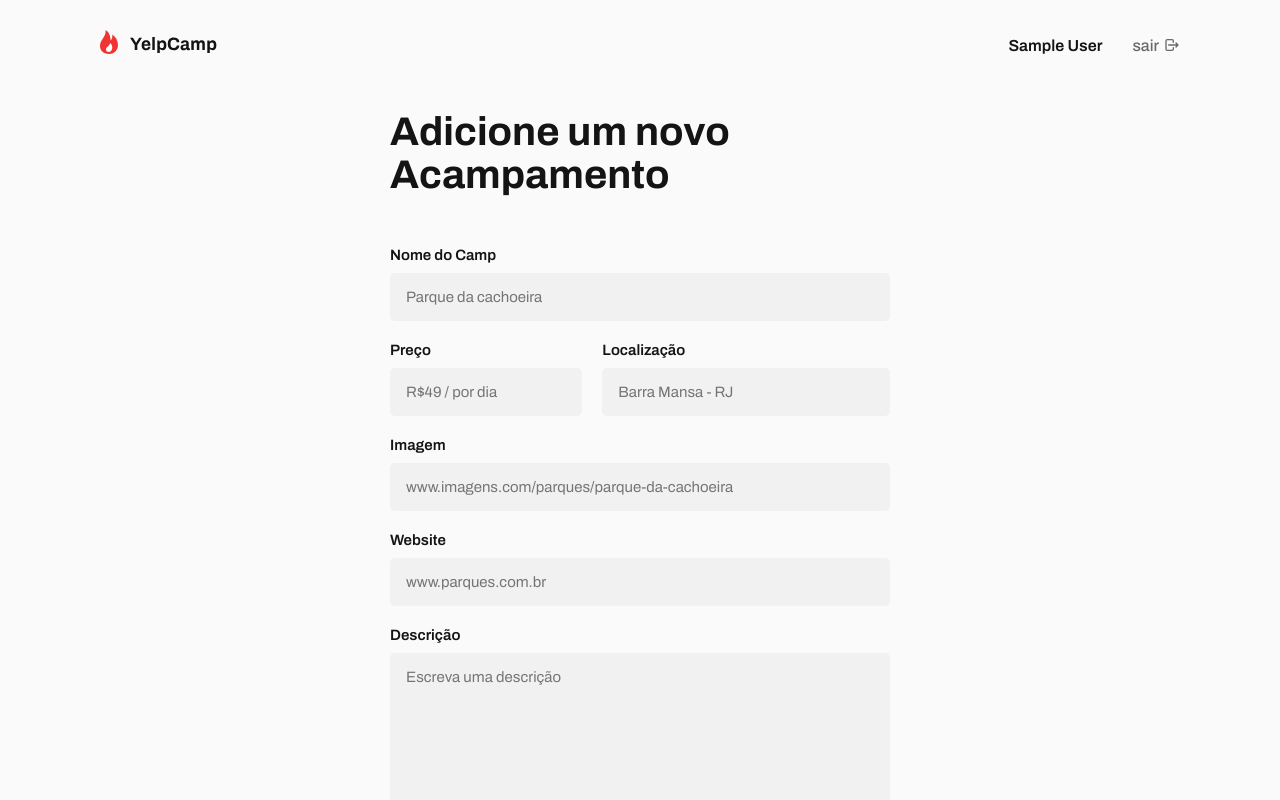
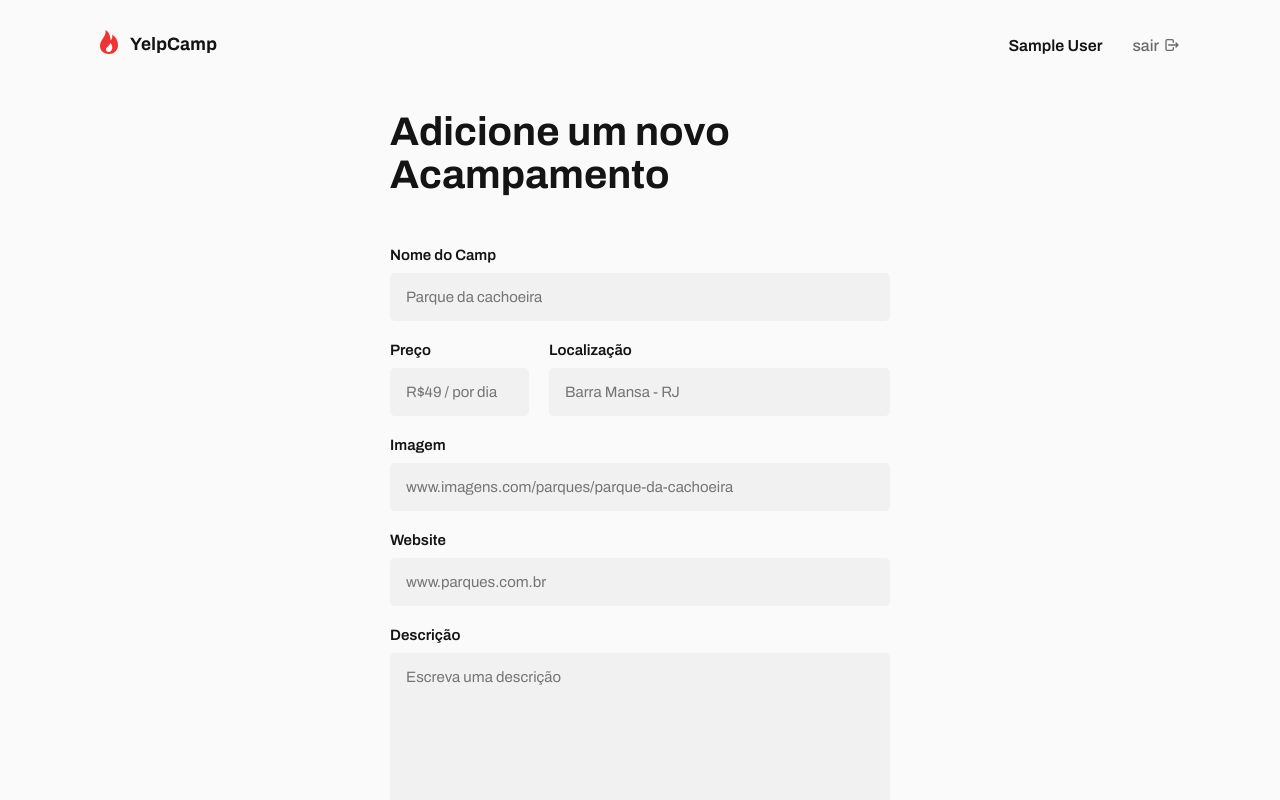
Before and after one commit to i-am-lucas-almeida/YelpCamp, a React (Create React App) app: page /new-camp in a window 1280 px wide. Shown: the top 800 px of the page. Built offline with nearby package versions, Linux system fonts and the light colour scheme; no server answers; sample sign-in values are in the browser's storage.

Commit message:
Update input price to form edit and form create camp

```diff
--- a/src/pages/edit-camp/FormEditCamp.js
+++ b/src/pages/edit-camp/FormEditCamp.js
@@ -10,6 +10,8 @@ import { useFetchCamp } from "../../hooks/useFetchCamp";
 import { PageLoading } from "../../components/Loading";
 
 import { BsExclamationCircleFill as Error } from "react-icons/bs";
+
+import { PriceMask } from "../../utils/PriceMask";
 
 const FormEditCamp = () => {
 
@@ -56,6 +58,12 @@ const FormEditCamp = () => {
 
     }, [data]);
 
+    function onChange(e) {
+
+        setPrice(e.target.value);
+
+    }
+
     function onBlur(e) {
 
         const { name } = e.target;
@@ -80,13 +88,19 @@ const FormEditCamp = () => {
 
         }
 
-        if (formTouched.touched.price && price.length < 2) {
+        if (formTouched.touched.price && price === "") {
 
             errors.price = "Preço inválido.";
 
         }
 
-        if (formTouched.touched.price && price <= 0) {
+        if (formTouched.touched.price && parseFloat(price) < 1) {
+
+            errors.price = "Preço inválido.";
+
+        }
+
+        if (formTouched.touched.price && price.charAt(0) === "0") {
 
             errors.price = "Preço inválido.";
 
@@ -210,13 +224,16 @@ const FormEditCamp = () => {
                         <label>Preço</label>
 
                         <input
-                            type="number"
+                            type="text"
                             name="price"
                             id="price"
                             placeholder="R$49 / por dia"
+                            maxLength={8}
+                            minLength={5}
+                            size={8}
                             required
-                            value={price}
-                            onChange={(e) => setPrice(e.target.value)}
+                            value={price ? ("R$" + price) : price}
+                            onChange={(e) => onChange(PriceMask(e))}
                             onBlur={onBlur}
                             className={errors.price ? styles.error : ""}
                         />
--- a/src/pages/register-camp/FormRegisterCamp.js
+++ b/src/pages/register-camp/FormRegisterCamp.js
@@ -8,6 +8,8 @@ import { userAuthValue } from "../../context/AuthContext";
 import { useInsertDocument } from "../../hooks/useInsertDocument";
 
 import { BsExclamationCircleFill as Error } from "react-icons/bs";
+
+import { PriceMask } from "../../utils/PriceMask";
 
 const FormRegisterCamp = () => {
 
@@ -69,13 +71,19 @@ const FormRegisterCamp = () => {
 
         }
 
-        if (formData.touched.price && formData.price.length < 2) {
+        if (formData.touched.price && formData.price === "") {
 
             errors.price = "Preço inválido.";
 
         }
 
-        if (formData.touched.price && formData.price <= 0) {
+        if (formData.touched.price && parseFloat(formData.price) < 1) {
+
+            errors.price = "Preço inválido.";
+
+        }
+
+        if (formData.touched.price && formData.price.charAt(0) === "0") {
 
             errors.price = "Preço inválido.";
 
@@ -193,13 +201,16 @@ const FormRegisterCamp = () => {
                     <label>Preço</label>
 
                     <input
-                        type="number"
+                        type="text"
                         name="price"
                         id="price"
                         placeholder="R$49 / por dia"
                         required
-                        value={price}
-                        onChange={onChange}
+                        maxLength={8}
+                        minLength={5}
+                        size={8}
+                        value={price ? ("R$" + price) : price}
+                        onChange={(e) => onChange(PriceMask(e))}
                         onBlur={onBlur}
                         className={errors.price ? styles.error : ""}
                     />
```
